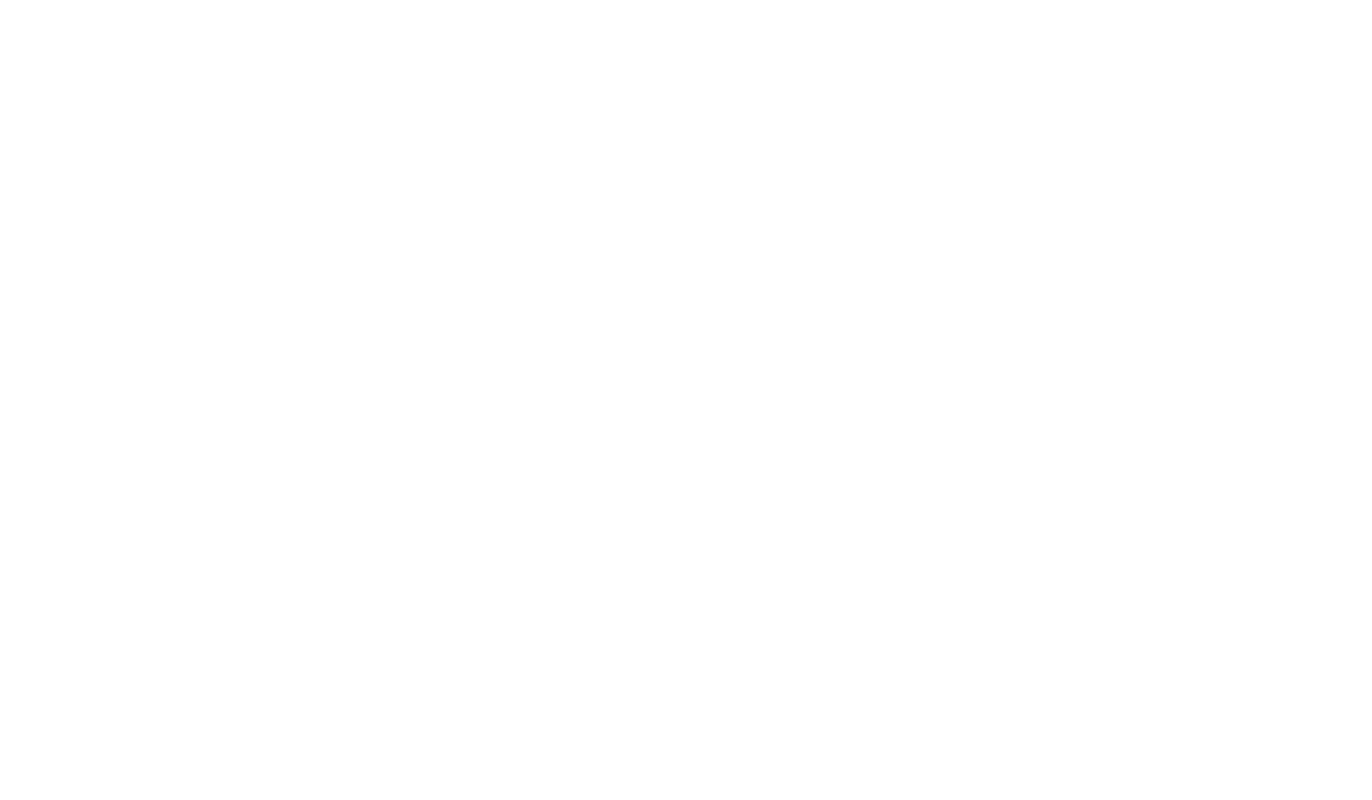
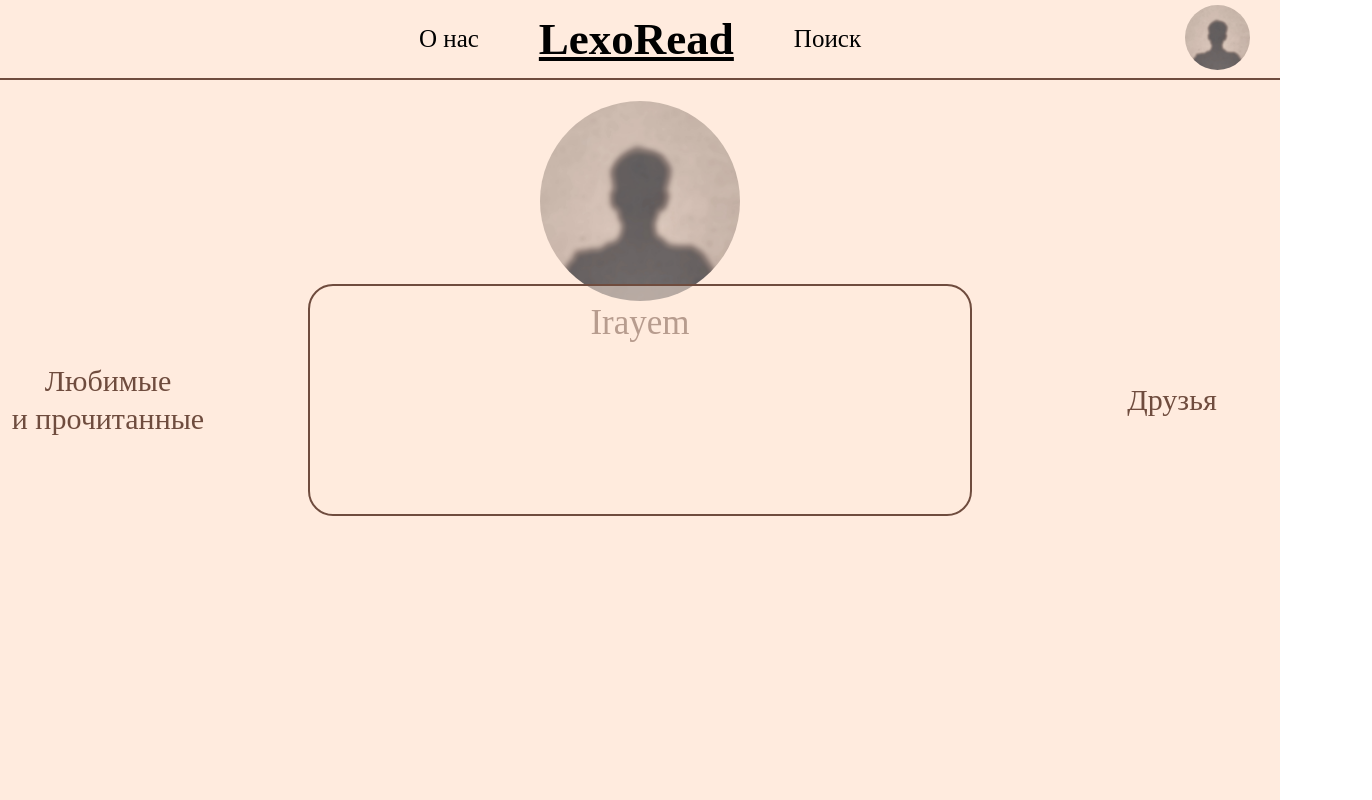
Before and after one commit to par1tet/LexoRead, a React (Vite) app in the folder vite-project/: page /profile in a window 1280 px wide. Before the commit this address had no page. Shown: the top 800 px of the page, 1372 px wide, since content can reach past the window. Built offline with nearby package versions, Linux system fonts and the light colour scheme.

Commit message:
feat: start ProfilePage

```diff
--- a/vite-project/src/App.tsx
+++ b/vite-project/src/App.tsx
@@ -4,6 +4,7 @@ import { SignInPage } from "./pages/signInUpPage/SignInPage.tsx";
 import { SignUpPage } from "./pages/signInUpPage/SignUpPage.tsx";
 import { BookPage } from "./pages/BookPage/BookPage.tsx";
 import { AboutUs } from "./pages/AboutUsPage/AboutUs.tsx";
+import Profile from "./pages/ProfilePage/Profile.tsx";
 export default function App() {
   return (
     <Routes>
@@ -12,6 +13,7 @@ export default function App() {
       <Route path="/" element={<MainPage />} />
       <Route path="/book" element={<BookPage />} />
       <Route path="/aboutUs" element={<AboutUs />}></Route>
+      <Route path="/profile" element={<Profile />}></Route>
     </Routes>
   );
 }
--- /dev/null
+++ b/vite-project/src/entities/interfaces/IUser.ts
@@ -0,0 +1,4 @@
+export interface IUser {
+	avatarUrl: string;
+	username: string
+}
--- /dev/null
+++ b/vite-project/src/pages/ProfilePage/Profile.module.css
@@ -0,0 +1,57 @@
+.container {
+  width: 100%;
+  margin: 0;
+  padding: 0;
+  background: #ffebde;
+  height: 100vh;
+}
+.header-logo {
+  display: flex;
+  justify-content: center;
+  padding-top: 21px;
+}
+.header-logo > img {
+  width: 200px;
+  height: 200px;
+  border-radius: 180px;
+}
+.username {
+  font-size: 35px;
+  font-weight: 500;
+  text-align: center;
+  color: #6f4c3e;
+  line-height: 44.8px;
+  margin-bottom: 12px;
+}
+.container__description {
+  display: flex;
+  position: absolute;
+  top: 50%;
+  left: 50%;
+  transform: translate(-50%, -50%);
+	color: #6f4c3e;
+}
+.description__input {
+  background: #ffebde80;
+  border-radius: 25px;
+  white-space: pre-line;
+  resize: none;
+  overflow: hidden;
+  border: 2px solid #6f4c3e;
+  width: 640px;
+  height: 208px;
+	color: #6f4c3e;
+	padding: 10px;
+font-size: 25px;
+}
+.container__description-link {
+	color: #6f4c3e;
+	width: 400px;
+	font-weight: 400;
+	font-size: 30px;
+	display: flex;
+	justify-content: center;
+	text-align: center;
+	align-items: center;
+	line-height: 38.4px;
+}
--- /dev/null
+++ b/vite-project/src/pages/ProfilePage/Profile.tsx
@@ -0,0 +1,32 @@
+import { Header } from "../../widgets/pageComponents/Header";
+import cl from "../ProfilePage/Profile.module.css";
+import avatar from "./../../assets/img/avatar.png";
+import { NavLink } from "react-router-dom";
+export default function Profile() {
+  return (
+    <>
+      <Header></Header>
+      <div className={cl["container"]}>
+        <div className={cl["header-logo"]}>
+          <img src={avatar} alt="avatarUrl" />
+        </div>
+        <div className={cl["username"]}>Irayem</div>
+        <div className={cl["container__description"]}>
+          <NavLink
+            to={"/myfavourite"}
+            className={cl["container__description-link"]}
+          >
+            Любимые <br />и прочитанные
+          </NavLink>
+          <textarea className={cl["description__input"]} />
+          <NavLink
+            to={"/myfriends"}
+            className={cl["container__description-link"]}
+          >
+            Друзья
+          </NavLink>
+        </div>
+      </div>
+    </>
+  );
+}
--- /dev/null
+++ b/vite-project/src/pages/ProfilePage/pagesComponents/MyFavourite.module.css
@@ -0,0 +1,29 @@
+.header-logo {
+	  display: flex;
+  justify-content: center;
+  padding-top: 82px;
+	justify-content: center;
+	align-items: center;
+}
+.header-logo > img {
+	width: 208px;
+  height: 208px;
+  border-radius: 50%;
+}
+.username {
+  font-size: 75px;
+  font-weight: 600;
+  text-align: center;
+	color: #D6D6D6;
+}
+.sub-title {
+	text-align: center;
+	justify-content: center;
+	display: flex;
+	font-size: 35px;
+	font-weight: 600;
+	line-height: 43.86px;
+	text-align: center;
+	color: #D6D6D6;
+	margin-bottom: 15px;
+}
--- a/vite-project/src/widgets/pageComponents/ListBooks.module.css
+++ b/vite-project/src/widgets/pageComponents/ListBooks.module.css
@@ -1,6 +1,6 @@
 .listBooks__books {
     display: flex;
-    gap: 25px;
+    gap: 20px;
     width: 100%;
     justify-content: center;
 
```
Also changed, not shown: vite-project/src/entities/classes/user.ts (added, +10 -0 lines), vite-project/src/pages/ProfilePage/pagesComponents/MyFavourite.tsx (added, +25 -0 lines).
